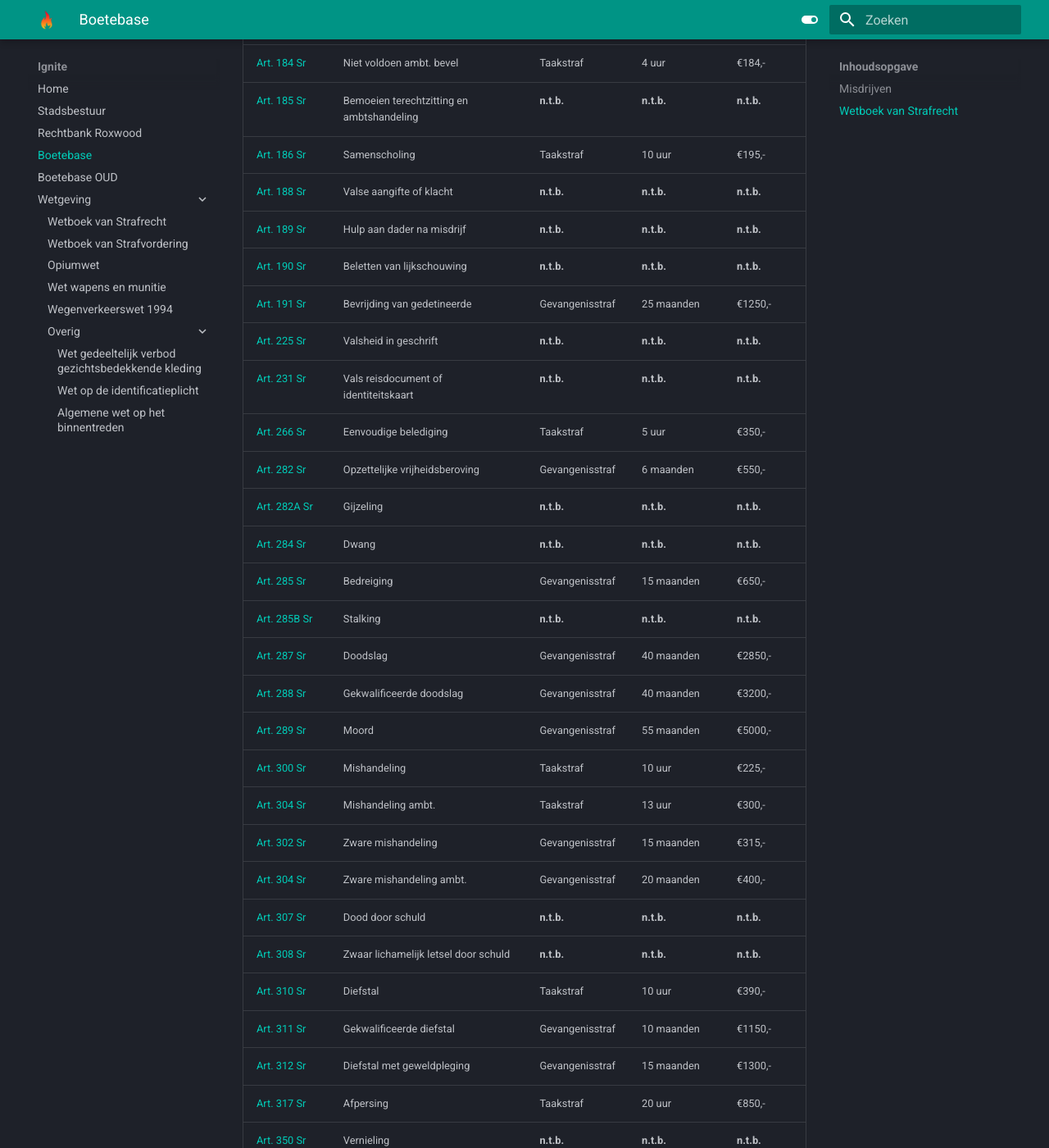
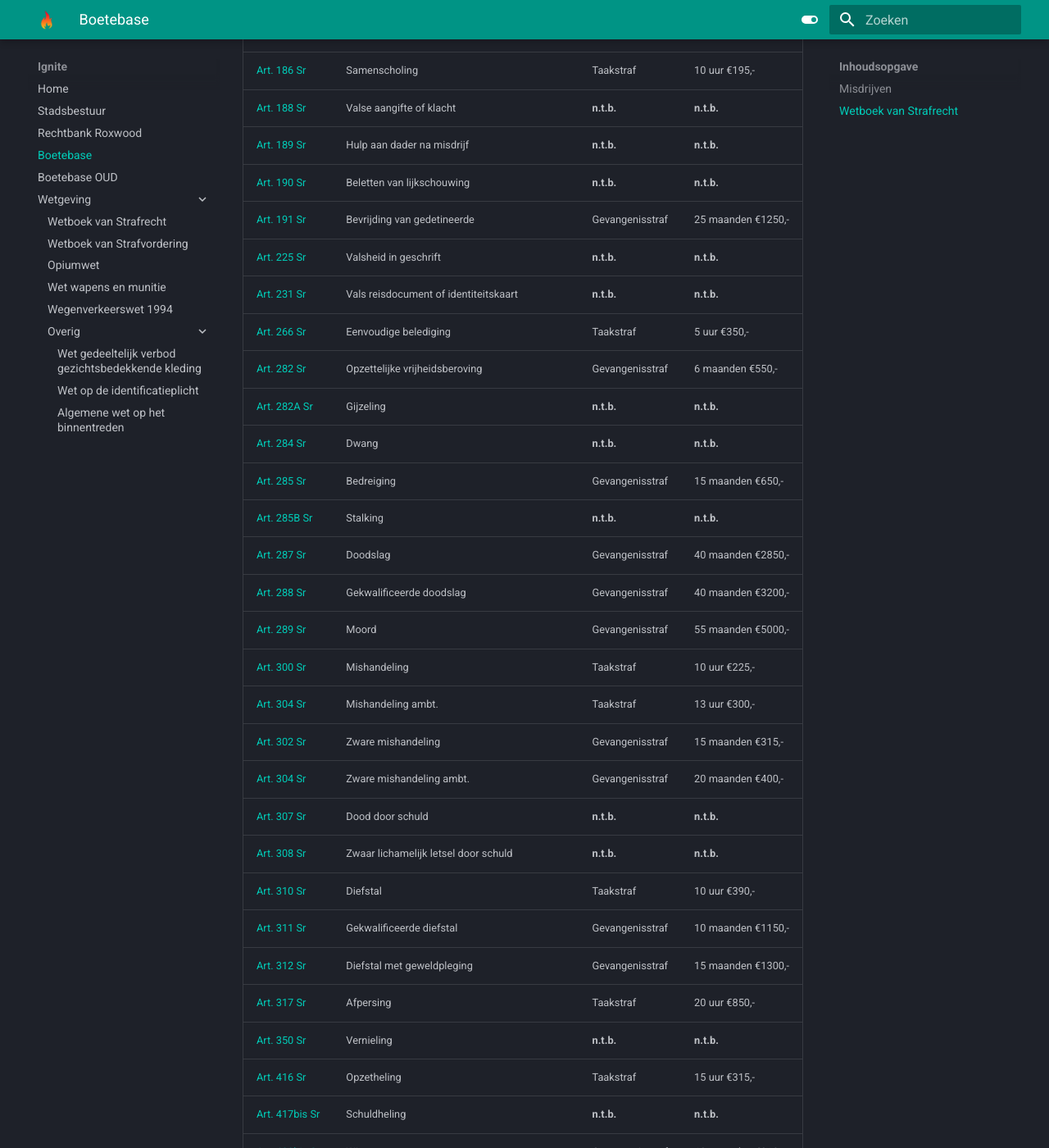
Before and after one commit to NLDenny/wetboek, an MkDocs documentation site: the page built from docs/overig/bb.md, in a window 1280 px wide and 1400 px high, scrolled down 4446 px. Shown: the whole window at 82% size. Built offline with MkDocs 1.6.1 and Material for MkDocs 9.7.7, drawn with Linux system fonts in a browser that asks for light colours; some of the changed lines change nothing that is shown; some of the changed text lies outside the part shown.

Commit message:
Update bb.md

```diff
--- a/docs/overig/bb.md
+++ b/docs/overig/bb.md
@@ -92,61 +92,61 @@ F116a | Inbrekerswerktuig | €115,- |
 
 
 #####Wetboek van Strafrecht
-|Artikel|Feit|Type|Maanden/uren|Bedrag
-|:-----|:------|:---|:---|:--|
-[Art. 131 Sr](/wetboek/sr/#artikel-131-opruiing) | Opruiing | __n.t.b.__ | __n.t.b.__ | __n.t.b.__
-[Art. 138 Sr](/wetboek/sr/#artikel-138-huisvredebreuk) | Huisvredebreuk | __n.t.b.__ | __n.t.b.__ | __n.t.b.__
-[Art. 139 Sr](/wetboek/sr/#artikel-139-lokaalvredebreuk) | Lokaalvredebreuk | __n.t.b.__ | __n.t.b.__ | __n.t.b.__
-[Art. 140 Sr](/wetboek/sr/#artikel-140-deelneming-aan-criminele-organisatie) | Deelneming aan criminele organisatie | __n.t.b.__ | __n.t.b.__ | __n.t.b.__
-[Art. 141 Sr](/wetboek/sr/#artikel-141-openlijke-geweldpleging) | Openlijke geweldpleging | Gevangenisstraf | 15 maanden | €300,-
-[Art. 141a Sr](/wetboek/sr/#artikel-141a-gelegenheid-verschaffen-tot-plegen-van-geweld) | Gelegenheid verschaffen tot plegen van geweld | __n.t.b.__ | __n.t.b.__ | __n.t.b.__
-[Art. 142 Sr](/wetboek/sr/#artikel-142-vals-alarm) | Vals alarm | __n.t.b.__ | __n.t.b.__ | __n.t.b.__
-[Art. 142a Sr](/wetboek/sr/#artikel-142a-valse-bom) | Valse bom | __n.t.b.__ | __n.t.b.__ | __n.t.b.__
-[Art. 149 Sr](/wetboek/sr/#artikel-149-grafschennis) | Grafschennis | __n.t.b.__ | __n.t.b.__ | __n.t.b.__
-[Art. 151 Sr](/wetboek/sr/#artikel-151-doen-verdwijnen-van-lijk) | Doen verdwijnen van lijk | __n.t.b.__ | __n.t.b.__ | __n.t.b.__
-[Art. 157 Sr](/wetboek/sr/#artikel-157-opzettelijk-brank-of-ontploffing-veroorzaken) | Opzettelijk brand of ontploffing veroorzaken | __n.t.b.__ | __n.t.b.__ | __n.t.b.__
-[Art. 158 Sr](/wetboek/sr/#artikel-158-culpoos-brand-of-ontploffing-veroorzaken) | Culpoos brand of ontploffing veroorzaken | __n.t.b.__ | __n.t.b.__ | __n.t.b.__
-[Art. 177 Sr](/wetboek/sr/#artikel-177-omkoping-ambtenaar) | Omkoping ambtenaar | Taakstraf | 10 uur | €310,-
-[Art. 179 Sr](/wetboek/sr/#artikel-179-ambtsdwang) | Ambtsdwang | __n.t.b.__ | __n.t.b.__ | __n.t.b.__
-[Art. 180 Sr](/wetboek/sr/#artikel-180-wederspannigheid) | Wederspannigheid | __n.t.b.__ | __n.t.b.__ | __n.t.b.__
-[Art. 184 Sr](/wetboek/sr/#artikel-184-niet-voldoen-aan-ambtelijk-bevel) | Niet voldoen ambt. bevel | Taakstraf | 4 uur | €184,-
-[Art. 185 Sr](/wetboek/sr/#artikel-185-bemoeien-terechtzitting-en-ambtshandeling) | Bemoeien terechtzitting en ambtshandeling | __n.t.b.__ | __n.t.b.__ | __n.t.b.__
-[Art. 186 Sr](/wetboek/sr/#artikel-186-samenscholing) | Samenscholing | Taakstraf | 10 uur | €195,-
-[Art. 188 Sr](/wetboek/sr/#artikel-188-valse-aangifte-of-klacht) | Valse aangifte of klacht | __n.t.b.__ | __n.t.b.__ | __n.t.b.__
-[Art. 189 Sr](/wetboek/sr/#artikel-189-hulp-aan-dader-na-misdrijf) | Hulp aan dader na misdrijf | __n.t.b.__ | __n.t.b.__ | __n.t.b.__
-[Art. 190 Sr](/wetboek/sr/#artikel-190-beletten-van-lijkschouwing) | Beletten van lijkschouwing | __n.t.b.__ | __n.t.b.__ | __n.t.b.__
-[Art. 191 Sr](/wetboek/sr/#artikel-191-bevrijding-van-gedetineerde) | Bevrijding van gedetineerde | Gevangenisstraf | 25 maanden | €1250,-
-[Art. 225 Sr](/wetboek/sr/#artikel-225-valsheid-in-geschrift) | Valsheid in geschrift | __n.t.b.__ | __n.t.b.__ | __n.t.b.__
-[Art. 231 Sr](/wetboek/sr/#artikel-231-vals-reisdocument-of-identiteitskaart) | Vals reisdocument of identiteitskaart | __n.t.b.__ | __n.t.b.__ | __n.t.b.__
-[Art. 266 Sr](/wetboek/sr/#artikel-266-eenvoudige-belediging) | Eenvoudige belediging | Taakstraf | 5 uur | €350,-
-[Art. 282 Sr](/wetboek/sr/#artikel-282-opzettelijke-vrijheidsberoving) | Opzettelijke vrijheidsberoving | Gevangenisstraf | 6 maanden | €550,-
-[Art. 282A Sr](/wetboek/sr/#artikel-282A-gijzeling) | Gijzeling | __n.t.b.__ | __n.t.b.__ | __n.t.b.__
-[Art. 284 Sr](/wetboek/sr/#artikel-284-dwang) | Dwang | __n.t.b.__ | __n.t.b.__ | __n.t.b.__
-[Art. 285 Sr](/wetboek/sr/#artikel-285-bedreiging-met-ernstig-misdrijf) | Bedreiging | Gevangenisstraf | 15 maanden | €650,-
-[Art. 285B Sr](/wetboek/sr/#artikel-285B-staling) | Stalking | __n.t.b.__ | __n.t.b.__ | __n.t.b.__
-[Art. 287 Sr](/wetboek/sr/#artikel-287-doodslag) | Doodslag | Gevangenisstraf | 40 maanden | €2850,-
-[Art. 288 Sr](/wetboek/sr/#artikel-288-gekwalificeerde-doodslag) | Gekwalificeerde doodslag | Gevangenisstraf | 40 maanden | €3200,-
-[Art. 289 Sr](/wetboek/sr/#artikel-289-moord) | Moord | Gevangenisstraf | 55 maanden | €5000,-
-[Art. 300 Sr](/wetboek/sr/#artikel-300-mishandeling) | Mishandeling | Taakstraf | 10 uur | €225,-
-[Art. 304 Sr](/wetboek/sr/#artikel-304-strafverzwarende-omstandigheden) | Mishandeling ambt. | Taakstraf | 13 uur | €300,-
-[Art. 302 Sr](/wetboek/sr/#artikel-302-zware-mishandeling) | Zware mishandeling | Gevangenisstraf | 15 maanden | €315,-
-[Art. 304 Sr](/wetboek/sr/#artikel-304-strafverzwarende-omstandigheden) | Zware mishandeling ambt. | Gevangenisstraf | 20 maanden | €400,-
-[Art. 307 Sr](/wetboek/sr/#artikel-307-dood-door-schuld) | Dood door schuld | __n.t.b.__ | __n.t.b.__ | __n.t.b.__
-[Art. 308 Sr](/wetboek/sr/#artikel-308-zwaar-lichamelijk-letsel-door-schuld) | Zwaar lichamelijk letsel door schuld | __n.t.b.__ | __n.t.b.__ | __n.t.b.__
-[Art. 310 Sr](/wetboek/sr/#artikel-310-diefstal) | Diefstal | Taakstraf | 10 uur | €390,-
-[Art. 311 Sr](/wetboek/sr/#artikel-311-gekwalificeerde-diefstal) | Gekwalificeerde diefstal | Gevangenisstraf | 10 maanden | €1150,-
-[Art. 312 Sr](/wetboek/sr/#artikel-312-diefstal-met-geweldpleging) | Diefstal met geweldpleging | Gevangenisstraf | 15 maanden | €1300,-
-[Art. 317 Sr](/wetboek/sr/#artikel-317-afpersing) | Afpersing | Taakstraf | 20 uur | €850,-
-[Art. 350 Sr](/wetboek/sr/#artikel-350-beschadiging-goederendieren) | Vernieling | __n.t.b.__ | __n.t.b.__ | __n.t.b.__
-[Art. 416 Sr](/wetboek/sr/#artikel-416-opzetheling) | Opzetheling | Taakstraf | 15 uur | €315,-
-[Art. 417bis Sr](/wetboek/sr/#artikel-417bis-schuldheling) | Schuldheling | __n.t.b.__ | __n.t.b.__ | __n.t.b.__
-[Art. 420bis Sr](/wetboek/sr/#artikel-420bis-witwassen) | Witwassen | Gevangenisstraf | 10 maanden | €810,-
-[Art. 424 Sr](/wetboek/sr/#artikel-424-straatschenderij) | Baldadigheid | __n.t.b.__ | __n.t.b.__ | __n.t.b.__
-[Art. 426 Sr](/wetboek/sr/#artikel-426-gevaarzetting-in-dronkenschap) | Gevaarzetting in dronkenschap | __n.t.b.__ | __n.t.b.__ | __n.t.b.__
-[Art. 426bis Sr](/wetboek/sr/#artikel-426bis-hinderlijk-volgen) | Hinderlijk volgen | __n.t.b.__ | __n.t.b.__ | __n.t.b.__
-[Art. 426ter Sr](/wetboek/sr/#artikel-426ter-belemmeren-hulpverlener) | Belemmeren hulpverlener | __n.t.b.__ | __n.t.b.__ | __n.t.b.__
-[Art. 435 Sr](/wetboek/sr/#artikel-435-valse-naam) | Valse naam | __n.t.b.__ | __n.t.b.__ | __n.t.b.__
-[Art. 443 Sr](/wetboek/sr/#artikel-443-overtreding-noodverordening) | Overtreding noodverordening | __n.t.b.__ | __n.t.b.__ | __n.t.b.__
-[Art. 447e Sr](/wetboek/sr/#artikel-447e-identificatieplicht) | Identificatieplicht | __n.t.b.__ | __n.t.b.__ | __n.t.b.__
-[Art. 453 Sr](/wetboek/sr/#artikel-453-openbare-dronkenschap) | Openbare dronkenschap | __n.t.b.__ | __n.t.b.__ | __n.t.b.__
-[Art. 461 Sr](/wetboek/sr/#artikel-461-verboden-toegang-voor-onbevoegden) | Verboden toegang voor onbevoegden | __n.t.b.__ | __n.t.b.__ | __n.t.b.__
+|Artikel|Feit|Sanctienorm|Bedrag
+|:-----|:------|:---|:---|
+[Art. 131 Sr](/wetboek/sr/#artikel-131-opruiing) | Opruiing | __n.t.b.__ | __n.t.b.__
+[Art. 138 Sr](/wetboek/sr/#artikel-138-huisvredebreuk) | Huisvredebreuk | __n.t.b.__ | __n.t.b.__
+[Art. 139 Sr](/wetboek/sr/#artikel-139-lokaalvredebreuk) | Lokaalvredebreuk | __n.t.b.__ | __n.t.b.__
+[Art. 140 Sr](/wetboek/sr/#artikel-140-deelneming-aan-criminele-organisatie) | Deelneming aan criminele organisatie | __n.t.b.__ | __n.t.b.__
+[Art. 141 Sr](/wetboek/sr/#artikel-141-openlijke-geweldpleging) | Openlijke geweldpleging | Gevangenisstraf | 15 maanden - €300,-
+[Art. 141a Sr](/wetboek/sr/#artikel-141a-gelegenheid-verschaffen-tot-plegen-van-geweld) | Gelegenheid verschaffen tot plegen van geweld | __n.t.b.__ | __n.t.b.__
+[Art. 142 Sr](/wetboek/sr/#artikel-142-vals-alarm) | Vals alarm | __n.t.b.__ | __n.t.b.__
+[Art. 142a Sr](/wetboek/sr/#artikel-142a-valse-bom) | Valse bom | __n.t.b.__ | __n.t.b.__
+[Art. 149 Sr](/wetboek/sr/#artikel-149-grafschennis) | Grafschennis | __n.t.b.__ | __n.t.b.__
+[Art. 151 Sr](/wetboek/sr/#artikel-151-doen-verdwijnen-van-lijk) | Doen verdwijnen van lijk | __n.t.b.__ | __n.t.b.__
+[Art. 157 Sr](/wetboek/sr/#artikel-157-opzettelijk-brank-of-ontploffing-veroorzaken) | Opzettelijk brand of ontploffing veroorzaken | __n.t.b.__ | __n.t.b.__
+[Art. 158 Sr](/wetboek/sr/#artikel-158-culpoos-brand-of-ontploffing-veroorzaken) | Culpoos brand of ontploffing veroorzaken | __n.t.b.__ | __n.t.b.__
+[Art. 177 Sr](/wetboek/sr/#artikel-177-omkoping-ambtenaar) | Omkoping ambtenaar | Taakstraf | 10 uur  €310,-
+[Art. 179 Sr](/wetboek/sr/#artikel-179-ambtsdwang) | Ambtsdwang | __n.t.b.__ | __n.t.b.__
+[Art. 180 Sr](/wetboek/sr/#artikel-180-wederspannigheid) | Wederspannigheid | __n.t.b.__ | __n.t.b.__
+[Art. 184 Sr](/wetboek/sr/#artikel-184-niet-voldoen-aan-ambtelijk-bevel) | Niet voldoen ambt. bevel | Taakstraf | 4 uur  €184,-
+[Art. 185 Sr](/wetboek/sr/#artikel-185-bemoeien-terechtzitting-en-ambtshandeling) | Bemoeien terechtzitting en ambtshandeling | __n.t.b.__ | __n.t.b.__
+[Art. 186 Sr](/wetboek/sr/#artikel-186-samenscholing) | Samenscholing | Taakstraf | 10 uur  €195,-
+[Art. 188 Sr](/wetboek/sr/#artikel-188-valse-aangifte-of-klacht) | Valse aangifte of klacht | __n.t.b.__ | __n.t.b.__
+[Art. 189 Sr](/wetboek/sr/#artikel-189-hulp-aan-dader-na-misdrijf) | Hulp aan dader na misdrijf | __n.t.b.__ | __n.t.b.__
+[Art. 190 Sr](/wetboek/sr/#artikel-190-beletten-van-lijkschouwing) | Beletten van lijkschouwing | __n.t.b.__ | __n.t.b.__
+[Art. 191 Sr](/wetboek/sr/#artikel-191-bevrijding-van-gedetineerde) | Bevrijding van gedetineerde | Gevangenisstraf | 25 maanden  €1250,-
+[Art. 225 Sr](/wetboek/sr/#artikel-225-valsheid-in-geschrift) | Valsheid in geschrift | __n.t.b.__ | __n.t.b.__
+[Art. 231 Sr](/wetboek/sr/#artikel-231-vals-reisdocument-of-identiteitskaart) | Vals reisdocument of identiteitskaart | __n.t.b.__ | __n.t.b.__
+[Art. 266 Sr](/wetboek/sr/#artikel-266-eenvoudige-belediging) | Eenvoudige belediging | Taakstraf | 5 uur  €350,-
+[Art. 282 Sr](/wetboek/sr/#artikel-282-opzettelijke-vrijheidsberoving) | Opzettelijke vrijheidsberoving | Gevangenisstraf | 6 maanden  €550,-
+[Art. 282A Sr](/wetboek/sr/#artikel-282A-gijzeling) | Gijzeling | __n.t.b.__ | __n.t.b.__
+[Art. 284 Sr](/wetboek/sr/#artikel-284-dwang) | Dwang | __n.t.b.__ | __n.t.b.__
+[Art. 285 Sr](/wetboek/sr/#artikel-285-bedreiging-met-ernstig-misdrijf) | Bedreiging | Gevangenisstraf | 15 maanden  €650,-
+[Art. 285B Sr](/wetboek/sr/#artikel-285B-staling) | Stalking | __n.t.b.__ | __n.t.b.__
+[Art. 287 Sr](/wetboek/sr/#artikel-287-doodslag) | Doodslag | Gevangenisstraf | 40 maanden  €2850,-
+[Art. 288 Sr](/wetboek/sr/#artikel-288-gekwalificeerde-doodslag) | Gekwalificeerde doodslag | Gevangenisstraf | 40 maanden  €3200,-
+[Art. 289 Sr](/wetboek/sr/#artikel-289-moord) | Moord | Gevangenisstraf | 55 maanden  €5000,-
+[Art. 300 Sr](/wetboek/sr/#artikel-300-mishandeling) | Mishandeling | Taakstraf | 10 uur  €225,-
+[Art. 304 Sr](/wetboek/sr/#artikel-304-strafverzwarende-omstandigheden) | Mishandeling ambt. | Taakstraf | 13 uur  €300,-
+[Art. 302 Sr](/wetboek/sr/#artikel-302-zware-mishandeling) | Zware mishandeling | Gevangenisstraf | 15 maanden  €315,-
+[Art. 304 Sr](/wetboek/sr/#artikel-304-strafverzwarende-omstandigheden) | Zware mishandeling ambt. | Gevangenisstraf | 20 maanden  €400,-
+[Art. 307 Sr](/wetboek/sr/#artikel-307-dood-door-schuld) | Dood door schuld | __n.t.b.__ | __n.t.b.__
+[Art. 308 Sr](/wetboek/sr/#artikel-308-zwaar-lichamelijk-letsel-door-schuld) | Zwaar lichamelijk letsel door schuld | __n.t.b.__ | __n.t.b.__
+[Art. 310 Sr](/wetboek/sr/#artikel-310-diefstal) | Diefstal | Taakstraf | 10 uur  €390,-
+[Art. 311 Sr](/wetboek/sr/#artikel-311-gekwalificeerde-diefstal) | Gekwalificeerde diefstal | Gevangenisstraf | 10 maanden  €1150,-
+[Art. 312 Sr](/wetboek/sr/#artikel-312-diefstal-met-geweldpleging) | Diefstal met geweldpleging | Gevangenisstraf | 15 maanden €1300,-
+[Art. 317 Sr](/wetboek/sr/#artikel-317-afpersing) | Afpersing | Taakstraf | 20 uur  €850,-
+[Art. 350 Sr](/wetboek/sr/#artikel-350-beschadiging-goederendieren) | Vernieling | __n.t.b.__ | __n.t.b.__
+[Art. 416 Sr](/wetboek/sr/#artikel-416-opzetheling) | Opzetheling | Taakstraf | 15 uur  €315,-
+[Art. 417bis Sr](/wetboek/sr/#artikel-417bis-schuldheling) | Schuldheling | __n.t.b.__ | __n.t.b.__
+[Art. 420bis Sr](/wetboek/sr/#artikel-420bis-witwassen) | Witwassen | Gevangenisstraf | 10 maanden €810,-
+[Art. 424 Sr](/wetboek/sr/#artikel-424-straatschenderij) | Baldadigheid | __n.t.b.__ | __n.t.b.__
+[Art. 426 Sr](/wetboek/sr/#artikel-426-gevaarzetting-in-dronkenschap) | Gevaarzetting in dronkenschap | __n.t.b.__ | __n.t.b.__
+[Art. 426bis Sr](/wetboek/sr/#artikel-426bis-hinderlijk-volgen) | Hinderlijk volgen | __n.t.b.__ | __n.t.b.__
+[Art. 426ter Sr](/wetboek/sr/#artikel-426ter-belemmeren-hulpverlener) | Belemmeren hulpverlener | __n.t.b.__ | __n.t.b.__
+[Art. 435 Sr](/wetboek/sr/#artikel-435-valse-naam) | Valse naam | __n.t.b.__ | __n.t.b.__
+[Art. 443 Sr](/wetboek/sr/#artikel-443-overtreding-noodverordening) | Overtreding noodverordening | __n.t.b.__ | __n.t.b.__
+[Art. 447e Sr](/wetboek/sr/#artikel-447e-identificatieplicht) | Identificatieplicht | __n.t.b.__ | __n.t.b.__
+[Art. 453 Sr](/wetboek/sr/#artikel-453-openbare-dronkenschap) | Openbare dronkenschap | __n.t.b.__ | __n.t.b.__
+[Art. 461 Sr](/wetboek/sr/#artikel-461-verboden-toegang-voor-onbevoegden) | Verboden toegang voor onbevoegden | __n.t.b.__ | __n.t.b.__
```
